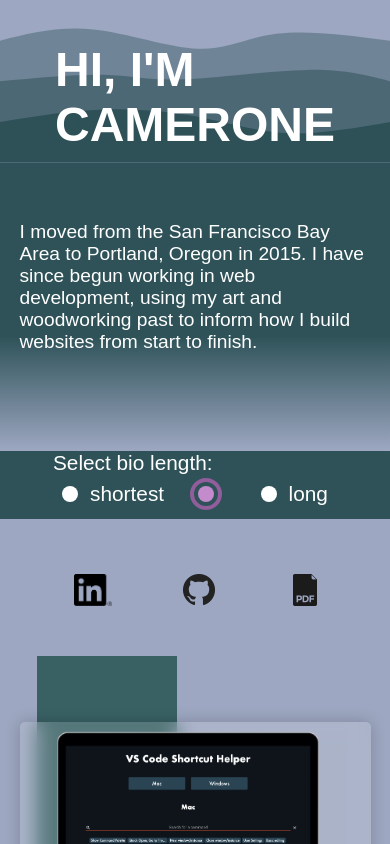
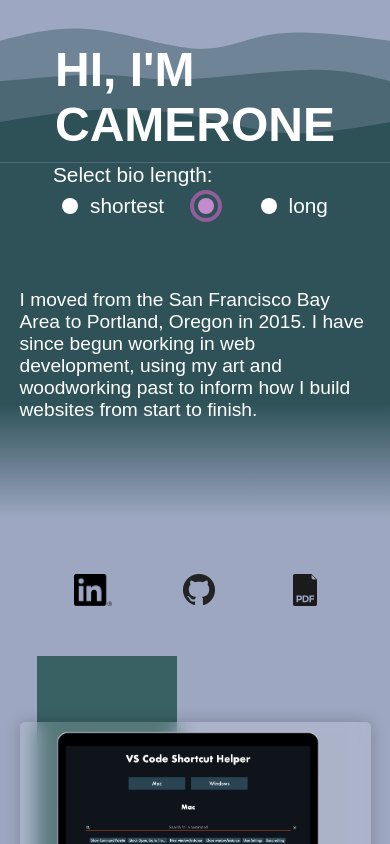
Before and after one commit to Cjstoney/portfolio_react, a React (Create React App) app: page / in a window 390 px wide. Shown: the top 844 px of the page. Built offline with nearby package versions, Linux system fonts and the light colour scheme.

Commit message:
chore: row fix row fix for contact

```diff
--- a/src/components/parts/waves.js
+++ b/src/components/parts/waves.js
@@ -4,7 +4,6 @@ const Waves = () => {
   return (
     <svg
       height="100%"
-      width="100vw"
       id="bg-svg"
       viewBox="0 0 1440 600"
       xmlns="http://www.w3.org/2000/svg"
--- a/src/components/sections/about/about.css
+++ b/src/components/sections/about/about.css
@@ -46,21 +46,6 @@ svg {
   background-color: #2e5258;
 }
 
-.longBio {
-  grid-column-start: 1;
-  grid-column-end: span 3;
-  grid-row: 3;
-  font-size: 1.5em;
-  color: white;
-  margin: 0;
-  padding-left: 5%;
-  padding-right: 5%;
-  padding-top: 3%;
-  padding-bottom: 5%;
-  background-color: #406269;
-  background: linear-gradient(#2e5258 60%, #9da7c1);
-}
-
 .visually-hidden {
   border: 0;
   clip: rect(0 0 0 0);
@@ -73,6 +58,15 @@ svg {
 }
 
 @media only screen and (max-width: 600px) {
+  .about-content {
+    display: grid;
+    grid-template-columns: 1fr;
+    grid-template-rows: auto auto auto auto;
+    max-height: 100%;
+    width: 100vw;
+    font-size: 1rem;
+  }
+
   .introduction {
     align-self: center;
     grid-column: 1;
@@ -82,31 +76,10 @@ svg {
     font-size: 3rem;
     margin-bottom: 0;
   }
-  .about-content {
-    display: grid;
-    grid-template-columns: 1fr;
-    grid-template-rows: auto auto auto auto;
-    max-height: 100%;
-    width: 100vw;
-    font-size: 1rem;
-  }
 
   .bio {
     grid-column-start: 1;
-    grid-row: 2;
-    font-size: 1.2em;
-    justify-self: center;
-    color: white;
-    padding-top: 15%;
-    padding-bottom: 25%;
-    margin: 0;
-    background-color: #406269;
-    background: linear-gradient(#2e5258 60%, #9da7c1);
-  }
-
-  .longBio {
-    grid-column-start: 1;
-    grid-row: 2;
+    grid-row: 3;
     font-size: 1.2em;
     justify-self: center;
     color: white;
@@ -120,16 +93,4 @@ svg {
   svg {
     height: auto;
   }
-
-  .footerList {
-    grid-column-start: 1;
-    grid-column-end: span 2;
-    grid-row: 4;
-    padding-top: 10%;
-    margin-bottom: 10%;
-  }
-
-  .footerListItem {
-    justify-self: center;
-  }
 }
--- a/src/components/sections/contact/contact.css
+++ b/src/components/sections/contact/contact.css
@@ -19,3 +19,17 @@
   position: fixed;
   top: 0;
 }
+
+@media only screen and (max-width: 600px) {
+  .footerList {
+    grid-column-start: 1;
+    grid-column-end: span 2;
+    grid-row: 4;
+    padding-top: 10%;
+    margin-bottom: 10%;
+  }
+
+  .footerListItem {
+    justify-self: center;
+  }
+}
```
